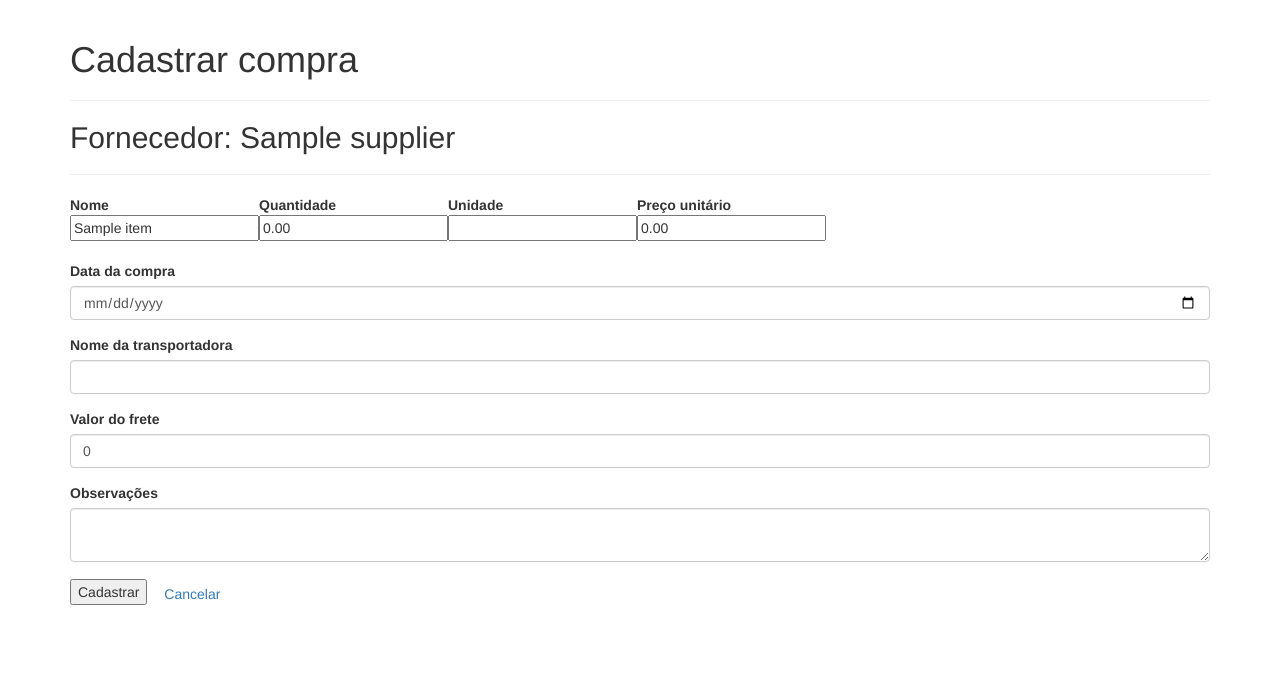
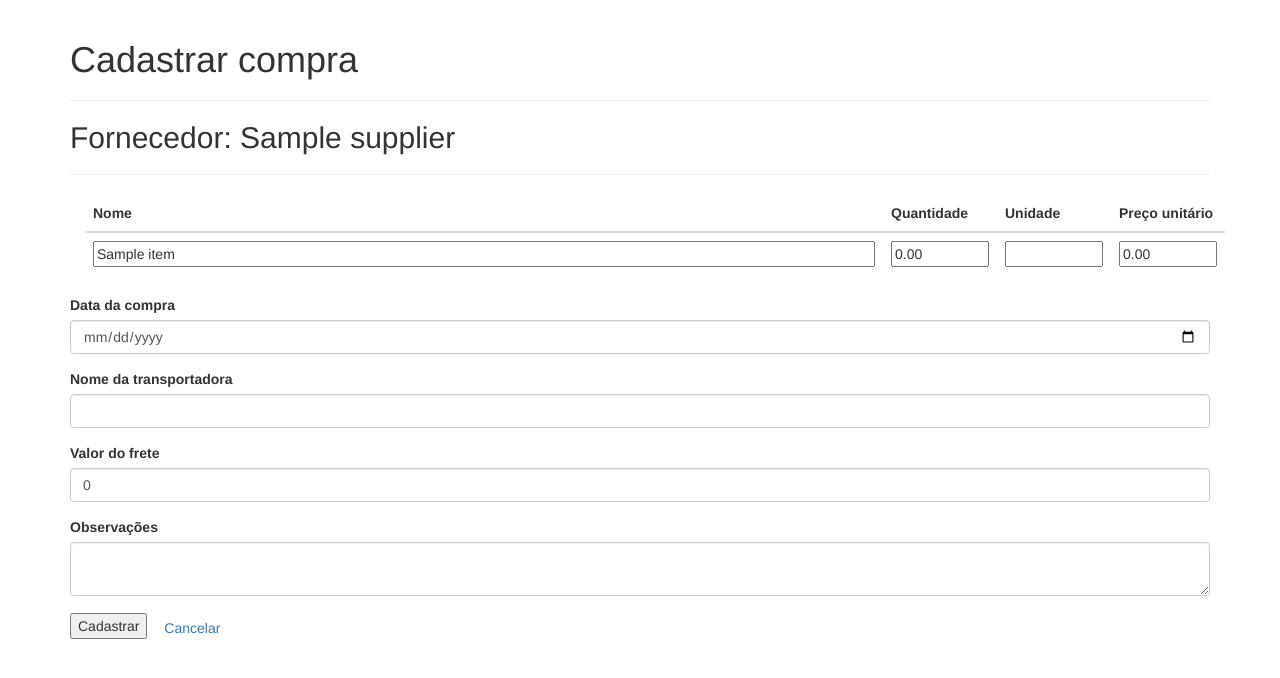
Before and after one commit to jcsilva/cadastro-fornecedores, a Flask app: page /neworder/1 in a window 1280 px wide. Shown: the part 52-730 px from the top of the page. Run offline with Flask 2, Linux system fonts and the light colour scheme; tables that the repository leaves empty hold one stand-in row (values such as "Sample post"); some libraries are stand-ins or nearby versions.

Commit message:
Melhora o formato da tabela na parte de compra dos produtos

```diff
--- a/app/templates/orderform.html
+++ b/app/templates/orderform.html
@@ -8,27 +8,37 @@
 <h2>Fornecedor: {{ supplier.name }} </h2>
 <hr>
 
+<style>
+  table td input {
+    width: 100%;
+}
+</style>
+
 <div>
     <form action="" method="post">
 
       {# http://flask.pocoo.org/snippets/3/ #}
       {{ form.hidden_tag() }}
-        <div class="table">
-            <table>
+        <div class="container">
+            <table class="table">
+              <thead>
                 <tr>
-                    <th> Nome </th>
-                    <th> Quantidade </th>
-                    <th> Unidade </th>
-                    <th> Preço unitário </th>
+                    <th style="width:70%"> Nome </th>
+                    <th style="width:10%"> Quantidade </th>
+                    <th style="width:10%"> Unidade </th>
+                    <th style="width:10%"> Preço unitário </th>
                 </tr>
+              </thead>
+              <tbody>
                 {% for member in form.order_items %}
                 <tr>
-                    <td>{{ member.item(readonly="readonly") }}</td>
-                    <td>{{ member.quantity }}</td>
-                    <td>{{ member.unity }}</td>
-                    <td>{{ member.unit_price }}</td>
+                    <td> {{ member.item(readonly="readonly") }} </td>
+                    <td> {{ member.quantity }} </td>
+                    <td> {{ member.unity }} </td>
+                    <td> {{ member.unit_price }}</td>
                 </tr>
                 {% endfor %}
+              </tbody>
             </table>
         </div>
 
```
